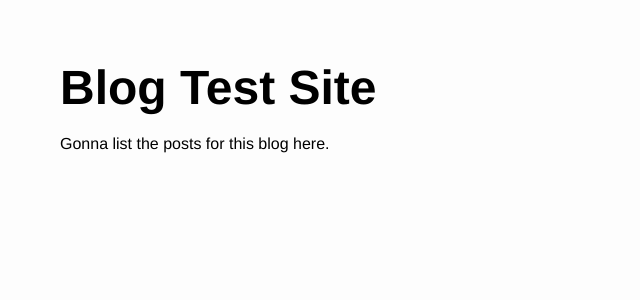
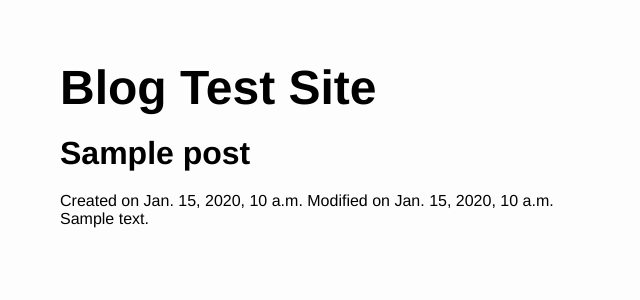
Before and after one commit to katur/blogsite, a Django app: template blog/templates/blog.html in a window 1280 px wide. Shown: the top 300 px of the page, without its empty margins (0-640 px from the left). Run offline with Django 3.2, Linux system fonts and the light colour scheme; the template is opened without the code that fills it: most values are stand-ins (such as "Sample title", 1, 10 or a date in 2020); some libraries are stand-ins or nearby versions.

Commit message:
List posts on blog page, and add basic styling

```diff
--- a/blog/templates/blog.html
+++ b/blog/templates/blog.html
@@ -1,5 +1,22 @@
 {% extends "base.html" %}
 
 {% block content %}
-  Gonna list the posts for this blog here.
+
+<div id="blog-posts">
+{% for post in posts %}
+  <h2>{{ post.title }}</h2>
+
+  <span class="blog-timestamps">
+    Created on {{ post.time_created }}
+    Modified on {{ post.time_modified }}
+  </span>
+
+  <div class="blog-content">
+    {{ post.content }}
+  </div>
+
+  {% if not forloop.last %}<hr>{% endif %}
+{% endfor %}
+</div>
+
 {% endblock %}
--- a/blog/templates/blogs.html
+++ b/blog/templates/blogs.html
@@ -1,7 +1,7 @@
 {% extends "base.html" %}
 
 {% block content %}
-<ul>
+<ul id="all-blogs">
 {% for blog in blogs %}
   <li>
     <a href="{% url 'blog_url' blog.slug %}">{{ blog.name }}</a>:
--- a/blog/views.py
+++ b/blog/views.py
@@ -8,8 +8,8 @@ def blogs(request):
     return render(request, 'blogs.html', context)
 
 
-def blog(request, blog_name):
-    posts = Post.objects.filter(blog__name=blog_name).order_by('-time_created')
+def blog(request, blog_slug):
+    posts = Post.objects.filter(blog__slug=blog_slug).order_by('-time_created')
     context = {'posts': posts}
     return render(request, 'blog.html', context)
 
--- /dev/null
+++ b/website/static/stylesheets/blog.sass
@@ -0,0 +1,9 @@
+#blog-posts
+  hr
+    height: 1px
+    border: none
+    background: #ccc
+
+#all-blogs
+  li
+    margin: $vertical-spacing 0
--- a/website/static/stylesheets/styles.css
+++ b/website/static/stylesheets/styles.css
@@ -1 +1 @@
-html,body,div,span,applet,object,iframe,h1,h2,h3,h4,h5,h6,p,blockquote,pre,a,abbr,acronym,address,big,cite,code,del,dfn,em,img,ins,kbd,q,s,samp,small,strike,strong,tt,var,b,u,i,center,dl,dt,dd,ol,ul,li,fieldset,form,label,legend,table,caption,tbody,tfoot,thead,tr,th,td,article,aside,canvas,details,embed,figure,figcaption,footer,header,hgroup,menu,nav,output,ruby,section,summary,time,mark,audio,video{margin:0;padding:0;border:0;font-size:100%;font:inherit;vertical-align:baseline}article,aside,details,figcaption,figure,footer,header,hgroup,menu,nav,section{display:block}ol,ul{list-style:none}blockquote,q{quotes:none}blockquote:before,blockquote:after,q:before,q:after{content:'';content:none}table{border-collapse:collapse;border-spacing:0}body{font-size:16px;font-family:Helvetica,Arial,sans-serif}h1,h2,h3,h4{font-weight:bold}h1{font-size:48px}h2{font-size:32px}h3{font-size:24px}h4{font-size:19.2px}h4{font-variant:small-caps}body{background:#fdfdfd;padding:60px}h1,h2,h3,h4{margin-bottom:20px}
+html,body,div,span,applet,object,iframe,h1,h2,h3,h4,h5,h6,p,blockquote,pre,a,abbr,acronym,address,big,cite,code,del,dfn,em,img,ins,kbd,q,s,samp,small,strike,strong,tt,var,b,u,i,center,dl,dt,dd,ol,ul,li,fieldset,form,label,legend,table,caption,tbody,tfoot,thead,tr,th,td,article,aside,canvas,details,embed,figure,figcaption,footer,header,hgroup,menu,nav,output,ruby,section,summary,time,mark,audio,video{margin:0;padding:0;border:0;font-size:100%;font:inherit;vertical-align:baseline}article,aside,details,figcaption,figure,footer,header,hgroup,menu,nav,section{display:block}ol,ul{list-style:none}blockquote,q{quotes:none}blockquote:before,blockquote:after,q:before,q:after{content:'';content:none}table{border-collapse:collapse;border-spacing:0}body{font-size:16px;font-family:Helvetica,Arial,sans-serif}h1,h2,h3,h4{font-weight:bold}h1{font-size:48px}h2{font-size:32px}h3{font-size:24px}h4{font-size:19.2px}h4{font-variant:small-caps}#blog-posts hr{height:1px;border:none;background:#ccc}#all-blogs li{margin:20px 0}body{background:#fdfdfd;padding:60px}h1,h2,h3,h4{margin-bottom:20px}
--- a/website/static/stylesheets/styles.sass
+++ b/website/static/stylesheets/styles.sass
@@ -5,7 +5,9 @@ $vertical-spacing: 20px
 
 // reset default styles
 @import reset
+
 @import font
+@import blog
 
 body
   background: $background-color
```
